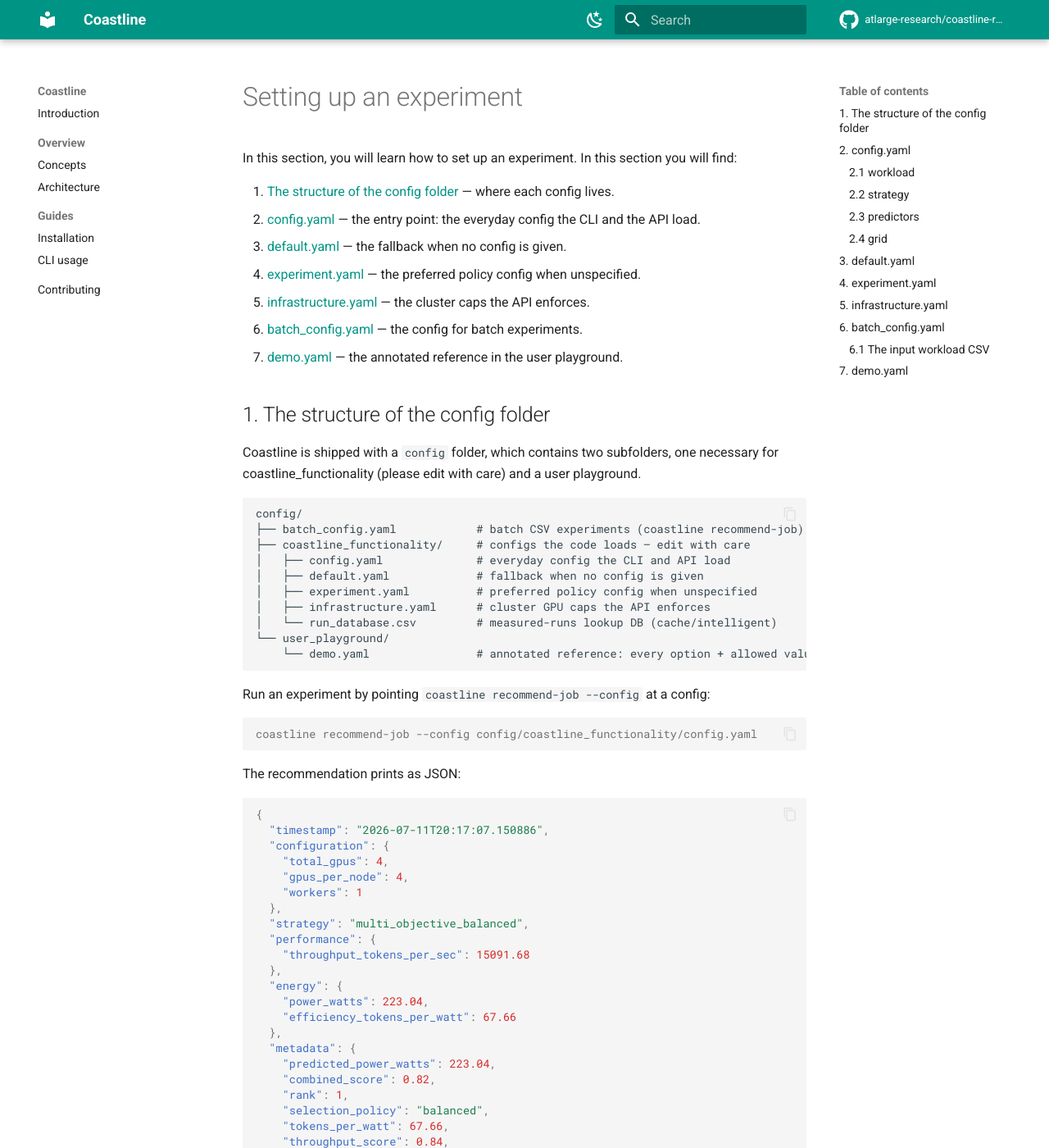
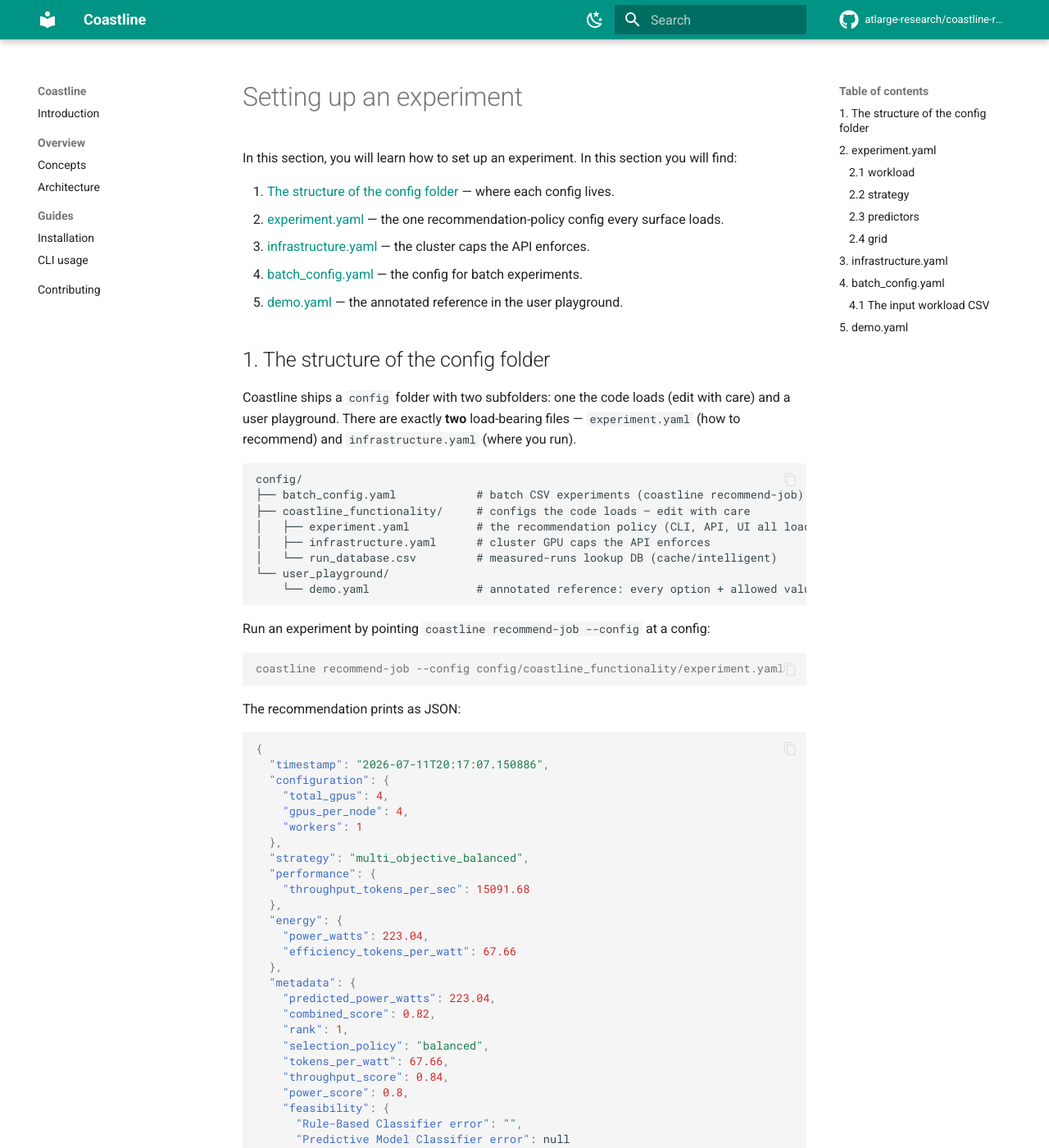
Before and after one commit to atlarge-research/coastline-recommender, an MkDocs documentation site: the page built from docs/3_experiment.md, in a window 1280 px wide and 1400 px high. Shown: the whole window at 82% size. Built offline with MkDocs 1.6.1 and Material for MkDocs 9.7.7, drawn with Linux system fonts in a browser that asks for light colours; comment, search, counter and statistics services are not loaded; some of the changed text lies outside the part shown.

Commit message:
refactor(config): one canonical experiment.yaml + one resolver (YAML consolidation)
Two load-bearing config files instead of six: infrastructure.yaml (the cluster) +
experiment.yaml (the recommendation policy). One default policy everywhere (multi_objective).

- default_experiment_path() in run_config.py is the single resolver (env override ->
  repo experiment.yaml); CLI (run.py), PolicyFactory.load_config, and the UI all use it.
- run_config._DEFAULT_STRATEGY_CONFIG built-in default flipped min_gpu -> multi_objective
  (aligns with PolicyFactory + UI, which were already multi_objective).
- experiment.yaml reworked to the canonical policy: strategy/predictors/grid + optional
  workload; dead orchestration:/system:/output: blocks stripped.
- Deleted config.yaml (dup of experiment.yaml) and default.yaml.
- docker-compose fixed (dead 'run' verb -> recommend-job, config.yaml -> experiment.yaml).
- Docs restructured (3_experiment.md 6 files -> 2), README/CLAUDE/getting-started refs updated.
- Tests updated to the single-file / multi_objective-default structure.

Full suite green (563 passed).

````diff
--- a/docker-compose.yml
+++ b/docker-compose.yml
@@ -3,7 +3,7 @@ name: coastline
 # Two runtime services off one multi-stage build (Dockerfile targets `cli` and `ui`) — the image
 # installs the built wheel, so there is no source bind-mount and no PYTHONPATH. Plus a `docs` service
 # serving the MkDocs site.
-#     docker compose run --rm recommender run --config /config/coastline_functionality/config.yaml
+#     docker compose run --rm recommender recommend-job --config /config/coastline_functionality/experiment.yaml
 #     docker compose up api            # dashboard on :8000
 #     docker compose up docs           # docs on :8080
 #
@@ -31,7 +31,7 @@ services:
       - ./recommender/runs:/runs
       - ./models:/models:ro
       - ../trace-archive:/trace-archive:ro
-    command: ["run", "--config", "/config/coastline_functionality/config.yaml"]
+    command: ["recommend-job", "--config", "/config/coastline_functionality/experiment.yaml"]
 
   # The FastAPI dashboard — `coastline-ui` (see the Dockerfile `ui` target).
   api:
@@ -44,7 +44,7 @@ services:
       - "${API_PORT:-8000}:8000"
     environment:
       - DATA_DIR=/trace-archive
-      - STRATEGY_CONFIG=/config/coastline_functionality/config.yaml
+      - STRATEGY_CONFIG=/config/coastline_functionality/experiment.yaml
       - PORTFOLIO_DIR=/models
       - COASTLINE_ALLOW_RULES_FALLBACK=1
     volumes:
--- a/docs/3_experiment.md
+++ b/docs/3_experiment.md
@@ -3,24 +3,20 @@
 In this section, you will learn how to set up an experiment. In this section you will find:
 
 1. [The structure of the config folder](#1-the-structure-of-the-config-folder) — where each config lives.
-2. [config.yaml](#config-yaml) — the entry point: the everyday config the CLI and the API load.
-3. [default.yaml](#default-yaml) — the fallback when no config is given.
-4. [experiment.yaml](#experiment-yaml) — the preferred policy config when unspecified.
-5. [infrastructure.yaml](#infrastructure-yaml) — the cluster caps the API enforces.
-6. [batch_config.yaml](#batch-config-yaml) — the config for batch experiments.
-7. [demo.yaml](#demo-yaml) — the annotated reference in the user playground.
+2. [experiment.yaml](#experiment-yaml) — the one recommendation-policy config every surface loads.
+3. [infrastructure.yaml](#infrastructure-yaml) — the cluster caps the API enforces.
+4. [batch_config.yaml](#batch-config-yaml) — the config for batch experiments.
+5. [demo.yaml](#demo-yaml) — the annotated reference in the user playground.
 
 ## 1. The structure of the config folder
 
-Coastline is shipped with a `config` folder, which contains two subfolders, one necessary for coastline_functionality (please edit with care) and a user playground.
+Coastline ships a `config` folder with two subfolders: one the code loads (edit with care) and a user playground. There are exactly **two** load-bearing files — `experiment.yaml` (how to recommend) and `infrastructure.yaml` (where you run).
 
 ```text
 config/
 ├── batch_config.yaml            # batch CSV experiments (coastline recommend-job)
 ├── coastline_functionality/     # configs the code loads — edit with care
-│   ├── config.yaml              # everyday config the CLI and API load
-│   ├── default.yaml             # fallback when no config is given
-│   ├── experiment.yaml          # preferred policy config when unspecified
+│   ├── experiment.yaml          # the recommendation policy (CLI, API, UI all load this)
 │   ├── infrastructure.yaml      # cluster GPU caps the API enforces
 │   └── run_database.csv         # measured-runs lookup DB (cache/intelligent)
 └── user_playground/
@@ -30,7 +26,7 @@ config/
 Run an experiment by pointing `coastline recommend-job --config` at a config:
 
 ```console
-coastline recommend-job --config config/coastline_functionality/config.yaml
+coastline recommend-job --config config/coastline_functionality/experiment.yaml
 ```
 
 The recommendation prints as JSON:
@@ -74,12 +70,12 @@ The recommendation prints as JSON:
 
 Write an artifact instead with `--output-dir`.
 
-## 2. config.yaml { #config-yaml }
+## 2. experiment.yaml { #experiment-yaml }
 
-The everyday config the CLI and the API load. The config declares four blocks: `workload` (the fine-tuning job), `strategy` (the [recommendation policy](4_recommendation_policies.md)), `predictors` (the [simulation models](5_simulation_models.md)), and `grid` (the search space). The grid sweeps `batch_sizes` × `total_gpus`; the workload fields seed the layout.
+The one recommendation-policy config. Every surface — the CLI, the API, and the UI — falls back to this file when a run specifies no config (override the path with the `EXPERIMENT_CONFIG` env var). It declares how to recommend in three blocks: `strategy` (the [recommendation policy](4_recommendation_policies.md)), `predictors` (the [simulation models](5_simulation_models.md)), and `grid` (the search space). An optional `workload` block declares a single job for `recommend-job --config` single-run mode; batch, trace, and UI runs supply their own workloads instead.
 
 ```yaml
-workload:
+workload:            # optional — a declared single job for `recommend-job --config`
   llm_model: "mistral-7b-v0.1"
   fine_tuning_method: "lora"
   tokens_per_sample: 2048
@@ -101,7 +97,7 @@ grid:
   top_k: 3
 ```
 
-Below, specs for all of the config fields, individually:
+Below, specs for all of the config fields, individually.
 
 ### 2.1 workload { #config-workload }
 
@@ -147,15 +143,7 @@ The `predictors:` block selects one [simulation model](5_simulation_models.md) p
 | `total_gpus` | List<Int> | no | GPU counts to sweep. |
 | `top_k` | Int | no | Number of ranked recommendations to return. |
 
-## 3. default.yaml { #default-yaml }
-
-The fallback config when the CLI runs without `--config`, and the last candidate in the API config lookup. Same schema as [config.yaml](#config-yaml). The policy is `min_gpu` on purpose: the distinct policy distinguishes the fallback from `experiment.yaml`, and the test suite relies on the distinction.
-
-## 4. experiment.yaml { #experiment-yaml }
-
-The preferred policy config when a run specifies no policy. Same schema as [config.yaml](#config-yaml), extended with a descriptive `system` block (`available_gpu_models`, `max_gpus`, `gpu_memory`, `constraints`) and a legacy `orchestration` block. The CLI parses neither extension; both document the cluster for the API.
-
-## 5. infrastructure.yaml { #infrastructure-yaml }
+## 3. infrastructure.yaml { #infrastructure-yaml }
 
 Cluster caps the API loads and enforces. Edit with care: wrong values change what the API allows.
 
@@ -166,10 +154,9 @@ Cluster caps the API loads and enforces. Edit with care: wrong values change wha
 | `max_gpus_per_node` | Int | yes | Maximum GPUs per node. |
 | `gpu_models` | List<String> | yes | GPU types physically present in the cluster; the UI picker lists these. |
 
+## 4. batch_config.yaml { #batch-config-yaml }
 
-## 6. batch_config.yaml { #batch-config-yaml }
-
-The config for batch experiments: one recommendation per row of a workload CSV. Same `strategy`/`predictors`/`grid` schema as [config.yaml](#config-yaml), plus an optional `input.columns` remap for arbitrary CSV headers.
+The config for batch experiments: one recommendation per row of a workload CSV. Same `strategy`/`predictors`/`grid` schema as [experiment.yaml](#experiment-yaml), plus an optional `input.columns` remap for arbitrary CSV headers.
 
 ```text
 # workloads.csv
@@ -190,7 +177,7 @@ model_name,...,recommended_total_gpus,recommended_batch_size,predicted_throughpu
 mistral-7b-v0.1,...,8,32,37577.5,220.8,True,"8 GPUs (8×1, batch 32) picked for the best throughput-vs-energy balance, 4% faster than the runner-up (8 GPUs, batch 16)."
 ```
 
-### 6.1 The input workload CSV { #input-csv }
+### 4.1 The input workload CSV { #input-csv }
 
 One workload per row. Coastline accepts the canonical column names and the listed alternate spellings; remap any other header under `input.columns` in the batch config.
 
@@ -217,6 +204,6 @@ granite-3.1-2b,lora,NVIDIA-A100-SXM4-80GB,1024,16
 coastline recommend-job --config config/batch_config.yaml --input config/coastline_functionality/sample_workloads.csv --output recommendations.csv
 ```
 
-## 7. demo.yaml { #demo-yaml }
+## 5. demo.yaml { #demo-yaml }
 
 An annotated reference in `config/user_playground/`: every option with the allowed values, safe to edit. Nothing in the playground is loaded by default, so experiments there never affect a real run.
````
Also changed, not shown: CLAUDE.md (+1 -1 lines), README.md (+1 -1 lines), docs/guides/getting-started.md (+2 -2 lines), 11 other files.
